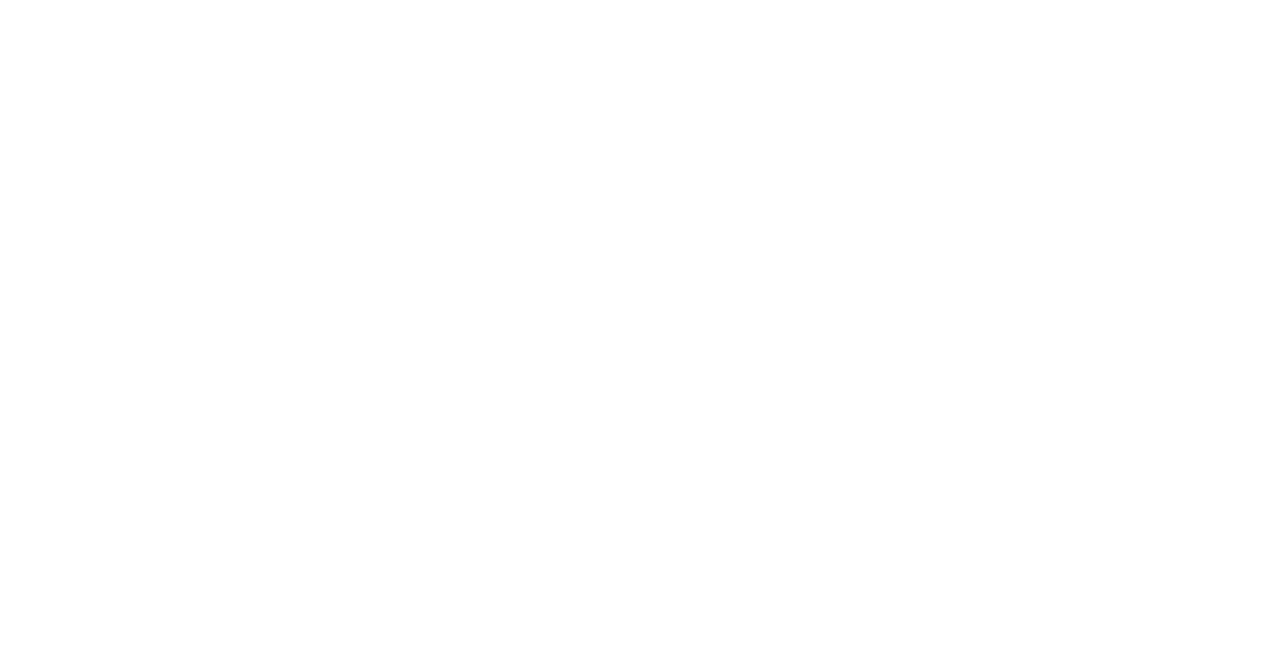
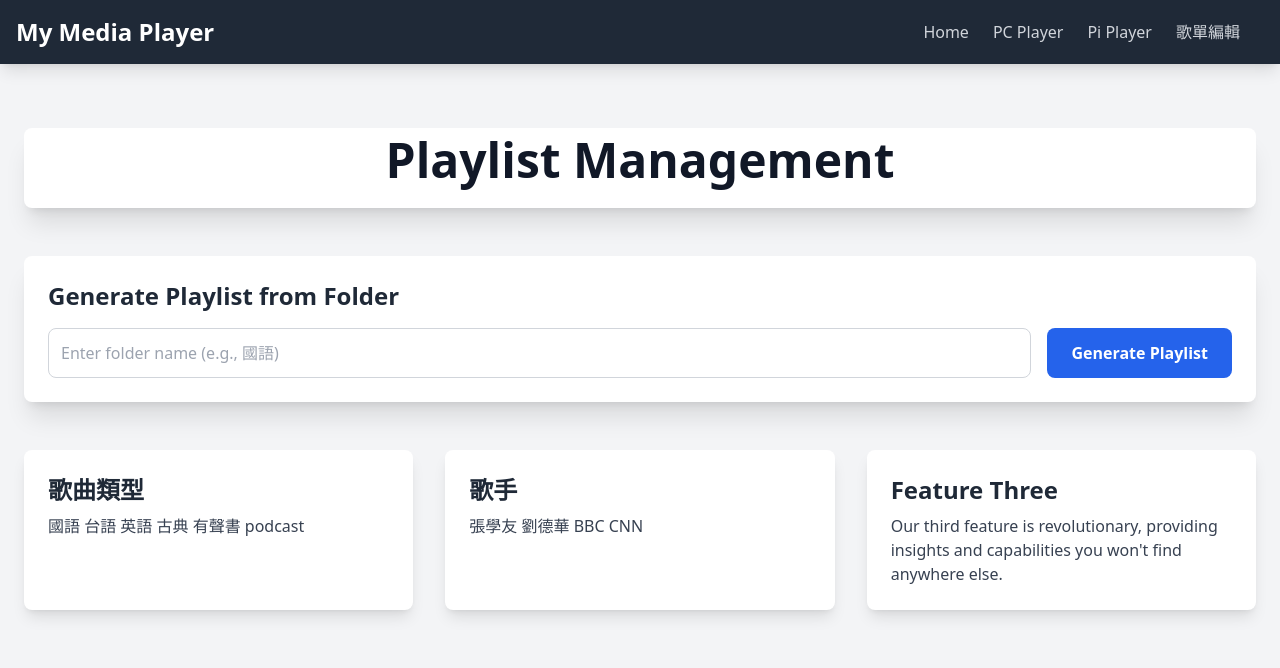
Before and after one commit to J205025/Pi_Mpd_Server, a Nuxt app in the folder frontend/: page /playlist in a window 1280 px wide. Before the commit this address had no page. Shown: the top 668 px of the page. Built offline with nearby package versions, Linux system fonts and the light colour scheme.

Commit message:
add playlist management

```diff
--- a/frontend/components/navbar.vue
+++ b/frontend/components/navbar.vue
@@ -9,7 +9,7 @@
         <NuxtLink :to="isLoggedIn ? '/pcplayer' : '/'" class="text-gray-300 hover:text-white transition duration-300">Home</NuxtLink>
         <NuxtLink :to="isLoggedIn ? '/pcplayer' : '/'" class="text-gray-300 hover:text-white transition duration-300">PC Player</NuxtLink>
         <NuxtLink :to="isLoggedIn ? '/piplayer' : '/'" class="text-gray-300 hover:text-white transition duration-300">Pi Player</NuxtLink>
-
+        <NuxtLink :to="isLoggedIn ? '/playlist' : '/'" class="text-gray-300 hover:text-white transition duration-300">歌單編輯</NuxtLink>
         <div class="flex-grow"></div>
 
         <template v-if="isLoggedIn">
@@ -31,7 +31,7 @@
       <NuxtLink :to="isLoggedIn ? '/pcplayer' : '/'" class="block text-gray-300 hover:text-white py-2 px-4">Home</NuxtLink>
       <NuxtLink :to="isLoggedIn ? '/pcplayer' : '/'" class="block text-gray-300 hover:text-white py-2 px-4">PC Player</NuxtLink>
       <NuxtLink :to="isLoggedIn ? '/piplayer' : '/'" class="block text-gray-300 hover:text-white py-2 px-4">Pi Player</NuxtLink>
-
+      <NuxtLink :to="isLoggedIn ? '/playlist' : '/'" class="block text-gray-300 hover:text-white py-2 px-4">歌單編輯</NuxtLink>
       <template v-if="isLoggedIn">
         <span class="block text-gray-300 py-2 px-4">Welcome, {{ currentUser.toUpperCase() }}</span>
         <button @click="handleLogout" class="bg-blue-500 hover:bg-blue-700 text-white font-bold py-2 px-4 rounded">
--- a/frontend/pages/pcplayer.vue
+++ b/frontend/pages/pcplayer.vue
@@ -175,22 +175,6 @@
         </div>
       </div>
 
-      <div class="grid md:grid-cols-3 gap-8 mt-12">
-        <div class="bg-white p-6 rounded-lg shadow-lg">
-          <h2 class="text-2xl font-bold mb-2 text-gray-800">Feature One</h2>
-          <p class="text-gray-700">Explore the first amazing feature we have to offer. It's designed to make your life easier and more productive.</p>
-        </div>
-
-        <div class="bg-white p-6 rounded-lg shadow-lg">
-          <h2 class="text-2xl font-bold mb-2 text-gray-800">Feature Two</h2>
-          <p class="text-gray-700">Discover how our second feature can help you achieve your goals faster than ever before.</p>
-        </div>
-
-        <div class="bg-white p-6 rounded-lg shadow-lg">
-          <h2 class="text-2xl font-bold mb-2 text-gray-800">Feature Three</h2>
-          <p class="text-gray-700">Our third feature is revolutionary, providing insights and capabilities you won't find anywhere else.</p>
-        </div>
-      </div>
     </main>
 
     <footer />
--- /dev/null
+++ b/frontend/pages/playlist.vue
@@ -0,0 +1,232 @@
+<template>
+  <div class="bg-gray-100 font-sans leading-normal tracking-normal">
+
+    <navbar />
+
+    <main class="container mx-auto mt-10 mb-10 p-6 min-h-screen">
+      <div class="bg-white p-2 rounded-lg shadow-xl text-center">
+        <h1 class="text-5xl font-extrabold text-gray-900 mb-4">Playlist Management</h1>
+      </div>
+
+      <div class="bg-white p-6 rounded-lg shadow-xl mt-12">
+        <h2 class="text-2xl font-bold mb-4 text-gray-800">Generate Playlist from Folder</h2>
+        <div class="flex flex-col sm:flex-row gap-4">
+          <input
+            type="text"
+            v-model="folderName"
+            placeholder="Enter folder name (e.g., 國語)"
+            class="flex-grow p-3 border border-gray-300 rounded-lg focus:outline-none focus:ring-2 focus:ring-blue-500"
+          />
+          <button
+            @click="getFiles"
+            :disabled="isLoading"
+            class="bg-blue-600 text-white font-bold py-3 px-6 rounded-lg hover:bg-blue-700 disabled:bg-gray-400 transition duration-300"
+          >
+            <span v-if="isLoading">Loading...</span>
+            <span v-else>Generate Playlist</span>
+          </button>
+        </div>
+
+        <div v-if="errorMessage" class="mt-4 text-red-600 bg-red-100 p-3 rounded-lg">
+          {{ errorMessage }}
+        </div>
+
+        <div v-if="fileList.length > 0" class="mt-6">
+          <h3 class="text-xl font-semibold text-gray-800 mb-3">Generated Files:</h3>
+          <ul class="list-disc list-inside bg-gray-50 p-4 rounded-lg max-h-96 overflow-y-auto">
+            <li v-for="(file, index) in fileList" :key="index"
+                class="text-gray-700 p-1 truncate cursor-pointer"
+                :class="{ 'bg-blue-200': selectedFiles.includes(file) }"
+                @click="toggleSelection(file)">
+              {{ file }}
+            </li>
+          </ul>
+          <div class="mt-4 flex gap-4">
+            <button
+              @click="selectAll"
+              class="bg-gray-600 text-white font-bold py-3 px-6 rounded-lg hover:bg-gray-700 transition duration-300"
+            >
+              Select All
+            </button>
+            <button
+              @click="deselectAll"
+              class="bg-gray-600 text-white font-bold py-3 px-6 rounded-lg hover:bg-gray-700 transition duration-300"
+            >
+              Deselect All
+            </button>
+            <button
+              @click="promptForPlaylistName"
+              :disabled="selectedFiles.length === 0"
+              class="bg-green-600 text-white font-bold py-3 px-6 rounded-lg hover:bg-green-700 disabled:bg-gray-400 transition duration-300"
+            >
+              Save Selected Files to Playlist
+            </button>
+          </div>
+        </div>
+      </div>
+
+      <!-- Playlist Name Dialog -->
+      <div v-if="showSaveDialog" class="fixed inset-0 bg-gray-800 bg-opacity-50 flex items-center justify-center">
+        <div class="bg-white p-6 rounded-lg shadow-xl">
+          <h3 class="text-xl font-bold mb-4">Enter Playlist Name</h3>
+          <input
+            type="text"
+            v-model="newPlaylistName"
+            placeholder="My Awesome Playlist"
+            class="w-full p-3 border border-gray-300 rounded-lg mb-4"
+          />
+          <div class="flex justify-end gap-4">
+            <button @click="showSaveDialog = false" class="bg-gray-300 text-gray-800 font-bold py-2 px-4 rounded-lg">Cancel</button>
+            <button @click="savePlaylist" class="bg-blue-600 text-white font-bold py-2 px-4 rounded-lg">Save</button>
+          </div>
+        </div>
+      </div>
+
+      <div class="grid md:grid-cols-3 gap-8 mt-12">
+        <div class="bg-white p-6 rounded-lg shadow-lg">
+          <h2 class="text-2xl font-bold mb-2 text-gray-800">歌曲類型</h2>
+          <p class="text-gray-700">國語 台語 英語 古典 有聲書 podcast</p>
+        </div>
+
+        <div class="bg-white p-6 rounded-lg shadow-lg">
+          <h2 class="text-2xl font-bold mb-2 text-gray-800">歌手</h2>
+          <p class="text-gray-700">張學友 劉德華  BBC CNN</p>
+        </div>
+
+        <div class="bg-white p-6 rounded-lg shadow-lg">
+          <h2 class="text-2xl font-bold mb-2 text-gray-800">Feature Three</h2>
+          <p class="text-gray-700">Our third feature is revolutionary, providing insights and capabilities you won't find anywhere else.</p>
+        </div>
+      </div>
+    </main>
+
+    <footer />
+
+  </div>
+</template>
+
+<script setup>
+import { ref } from 'vue';
+
+const folderName = ref('');
+const fileList = ref([]);
+const isLoading = ref(false);
+const errorMessage = ref('');
+const selectedFiles = ref([]);
+const showSaveDialog = ref(false);
+const newPlaylistName = ref('');
+
+const getFiles = async () => {
+  if (!folderName.value.trim()) {
+    errorMessage.value = 'Folder name cannot be empty.';
+    return;
+  }
+
+  isLoading.value = true;
+  errorMessage.value = '';
+  fileList.value = [];
+  selectedFiles.value = [];
+
+  try {
+    const token = localStorage.getItem('authToken');
+    if (!token) {
+      throw new Error("Authentication token is not available. Please log in.");
+    }
+
+    const response = await fetch(`http://localhost:8001/pc_gen_fileslist/${encodeURIComponent(folderName.value)}`, {
+      method: 'GET',
+      headers: {
+        'Authorization': `Bearer ${token}`,
+        'Content-Type': 'application/json'
+      }
+    });
+
+    if (!response.ok) {
+      const errorData = await response.json().catch(() => null);
+      throw new Error(errorData?.detail || `Server responded with status: ${response.status}`);
+    }
+
+    const data = await response.json();
+    fileList.value = data;
+
+  } catch (error) {
+    console.error('Failed to fetch files:', error);
+    errorMessage.value = error.message;
+  } finally {
+    isLoading.value = false;
+  }
+};
+
+const toggleSelection = (file) => {
+  const index = selectedFiles.value.indexOf(file);
+  if (index > -1) {
+    selectedFiles.value.splice(index, 1);
+  } else {
+    selectedFiles.value.push(file);
+  }
+};
+
+const selectAll = () => {
+  selectedFiles.value = [...fileList.value];
+};
+
+const deselectAll = () => {
+  selectedFiles.value = [];
+};
+
+const promptForPlaylistName = () => {
+  showSaveDialog.value = true;
+};
+
+const savePlaylist = async () => {
+  if (!newPlaylistName.value.trim()) {
+    alert('Playlist name cannot be empty.');
+    return;
+  }
+
+  isLoading.value = true;
+  errorMessage.value = '';
+
+  try {
+    const token = localStorage.getItem('authToken');
+    if (!token) {
+      throw new Error("Authentication token is not available. Please log in.");
+    }
+
+    const response = await fetch(`http://localhost:8001/pc_save_playlists_tolist/${encodeURIComponent(newPlaylistName.value)}`,
+    {
+      method: 'POST',
+      headers: {
+        'Authorization': `Bearer ${token}`,
+        'Content-Type': 'application/json'
+      },
+      body: JSON.stringify({ songs: selectedFiles.value })
+    });
+
+    if (!response.ok) {
+      const errorData = await response.json().catch(() => null);
+      throw new Error(errorData?.detail || `Server responded with status: ${response.status}`);
+    }
+
+    alert('Playlist saved successfully!');
+    showSaveDialog.value = false;
+    newPlaylistName.value = '';
+    selectedFiles.value = [];
+
+  } catch (error) {
+    console.error('Failed to save playlist:', error);
+    errorMessage.value = error.message;
+  } finally {
+    isLoading.value = false;
+  }
+};
+
+</script>
+
+<style scoped>
+.truncate {
+  white-space: nowrap;
+  overflow: hidden;
+  text-overflow: ellipsis;
+}
+</style>
```
Also changed, not shown: 2 other files (tests, documents, lock files or other folders).
